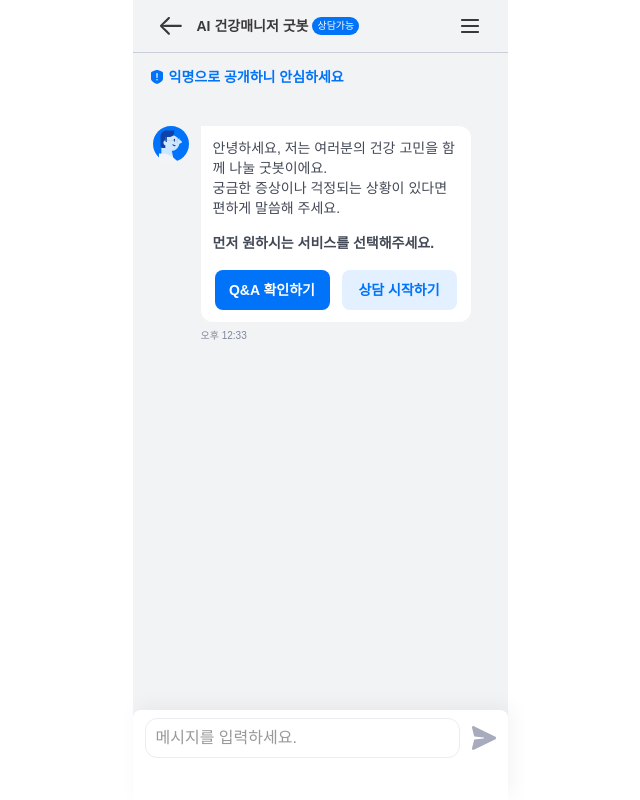
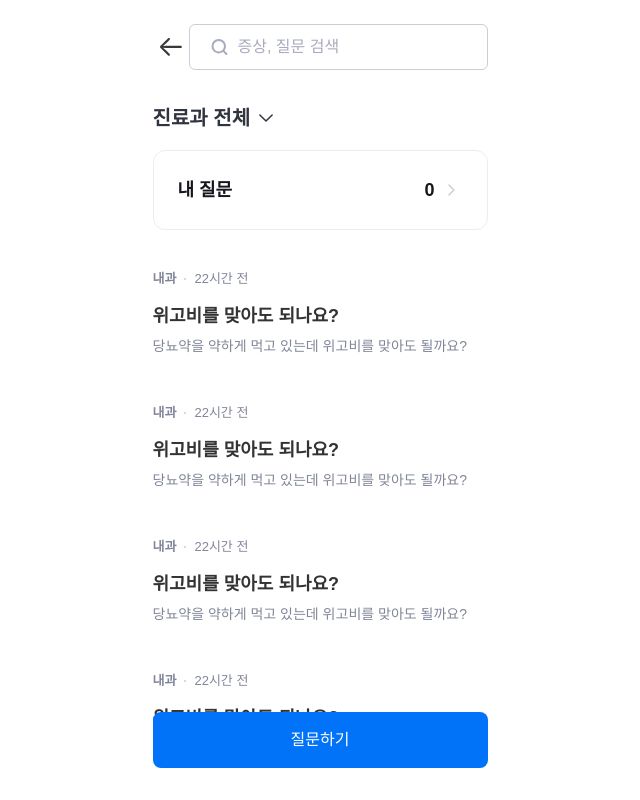
Before and after one commit to jisooooooooooo/36-COLLABORATION-WEB-GOODOC, a React (Vite) app: page /qna in a window 1280 px wide. Shown: the top 800 px of the page, without its empty margins (320-960 px from the left). Built offline with nearby package versions, Linux system fonts and the light colour scheme.

Commit message:
design: QnA 리스트 페이지 구현 완료

```diff
--- a/src/App.tsx
+++ b/src/App.tsx
@@ -1,9 +1,9 @@
-import ChatPage from './pages/chat/page/ChatPage';
+import QnAHome from './pages/qna/qnaList/page/QnAHome';
 
 function App() {
   return (
     <>
-      <ChatPage />
+      <QnAHome />
     </>
   );
 }
--- a/src/pages/qna/qnaList/components/DeptFilter/DeptFilter.tsx
+++ b/src/pages/qna/qnaList/components/DeptFilter.tsx
@@ -1,13 +1,13 @@
 import Chevron from '@shared/assets/svg/chevron-updown.svg?react';
 import { deptList } from '@/shared/constants/constant';
-import DeptBox from '@pages/qna/qnaList/components/DeptFilter/DeptBox';
-import { useDeptFilter } from '@pages/qna/qnaList/components/hook/useDeptFilter';
+import DeptBox from '@pages/qna/qnaList/components/DeptBox';
+import { useDeptFilter } from '@pages/qna/hooks/useDeptFilter';
 
 const DeptFilter = () => {
   const { showDeptList, selectedDept, toggleDeptList, selectDept } = useDeptFilter();
 
   return (
-    <div className="flex flex-col w-[20.9375rem] mt-[1.25rem]">
+    <div className="flex flex-col w-[20.9375rem] mt-[2.25rem]">
       <button type="button" className="flex" onClick={toggleDeptList}>
         <span className="title-bold-20 text-CGray-1 mr-[4px]">진료과 전체</span>
         <Chevron
--- a/src/pages/qna/qnaList/components/MyQuestion.tsx
+++ b/src/pages/qna/qnaList/components/MyQuestion.tsx
@@ -4,7 +4,7 @@ const MyQuestion = () => {
   return (
     <button
       type="button"
-      className="flex justify-between items-end w-[20.9375rem] py-[1.6875rem] px-[1.5rem] border border-[#ECEDF0] rounded-[.75rem]"
+      className="flex justify-between items-end w-[20.9375rem] mt-[20px] mb-[2.5rem] py-[1.6875rem] px-[1.5rem] border border-[#ECEDF0] rounded-[.75rem]"
     >
       <span className="title-semi-18 text-CGray">내 질문</span>
       <div className="flex  gap-[.25rem] items-end">
--- a/src/pages/qna/qnaList/components/QnA/QnAList.tsx
+++ b/src/pages/qna/qnaList/components/QnAList.tsx
@@ -2,7 +2,7 @@ import QnAListItem from './QnAListItem';
 
 const QnAList = () => {
   return (
-    <div className="flex flex-col gap-[3rem] mt-[1.875rem] mb-[5rem]">
+    <div className="flex flex-col gap-[3rem] mb-[5rem]">
       {Array.from({ length: 8 }).map((_, idx) => (
         <QnAListItem
           key={idx}
--- a/src/pages/qna/qnaList/components/QnASearch.tsx
+++ b/src/pages/qna/qnaList/components/QnASearch.tsx
@@ -7,7 +7,7 @@ const QnASearch = () => {
   const [isFocused, setIsFocused] = useState(false);
 
   return (
-    <div className="flex justify-between items-center gap-4 w-[20.9375rem]">
+    <div className="flex justify-between items-center mt-[24px] gap-4 w-[20.9375rem]">
       <button type="button">
         <BackArrow className="w-[2.25rem] h-[2.25rem]" />
       </button>
--- a/src/pages/qna/qnaList/page/QnAHome.tsx
+++ b/src/pages/qna/qnaList/page/QnAHome.tsx
@@ -1,11 +1,16 @@
-import DeptFilter from '@pages/qna/qnaList/components/DeptFilter/DeptFilter';
-import QnAList from '@pages/qna/qnaList/components/QnA/QnAList';
+import DeptFilter from '@pages/qna/qnaList/components/DeptFilter';
+import QnAList from '@pages/qna/qnaList/components/QnAList';
 import QnAButton from '@/shared/components/QnAButton';
+import MyQuestion from '../components/MyQuestion';
+import QnASearch from '../components/QnASearch';
+import Footer from '@/shared/components/Footer';
 
 const QnAHome = () => {
   return (
     <div className="flex flex-col justify-center items-center mb-[6.25rem]">
+      <QnASearch />
       <DeptFilter />
+      <MyQuestion />
       <QnAList />
       <QnAButton
         text="질문 더보기"
@@ -16,6 +21,7 @@ const QnAHome = () => {
         px="px-[7.5rem]"
         py="py-[1rem]"
       />
+      <Footer />
       <QnAButton
         text="질문하기"
         font="title-semi-16"
--- a/src/shared/components/Footer.tsx
+++ b/src/shared/components/Footer.tsx
@@ -2,7 +2,7 @@ import ImageMark from '@shared/assets/svg/ImageMark.svg?react';
 
 const Footer = () => {
   return (
-    <footer className="w-full flex flex-col justify-start mt-[1.25rem] mb-[9.1875rem]">
+    <footer className="w-full flex flex-col justify-start mt-[2.25rem] mb-[113px]">
       <div className="w-full h-[.0625rem] border-t border-[#ECEDF0]"></div>
 
       <div className="flex flex-col mt-[5rem] ml-[1.25rem] gap-[2.25rem]">
```
Also changed, not shown: src/pages/qna/hooks/useDeptFilter.ts (renamed from src/pages/qna/qnaList/components/hook/useDeptFilter.ts), src/pages/qna/qnaList/components/DeptBox.tsx (renamed from src/pages/qna/qnaList/components/DeptFilter/DeptBox.tsx), src/pages/qna/qnaList/components/QnAListItem.tsx (renamed from src/pages/qna/qnaList/components/QnA/QnAListItem.tsx), 1 other file (tests, documents, lock files or other folders).
